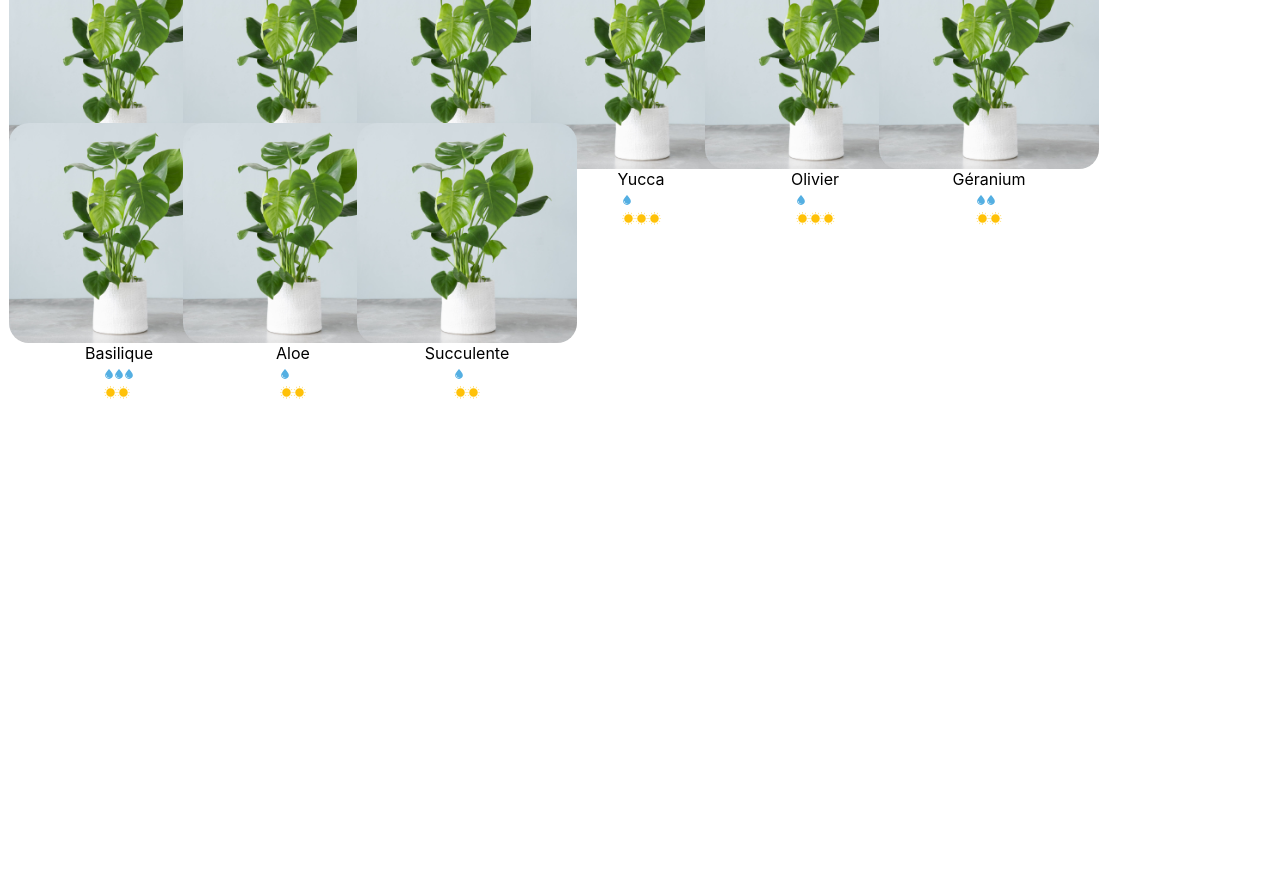
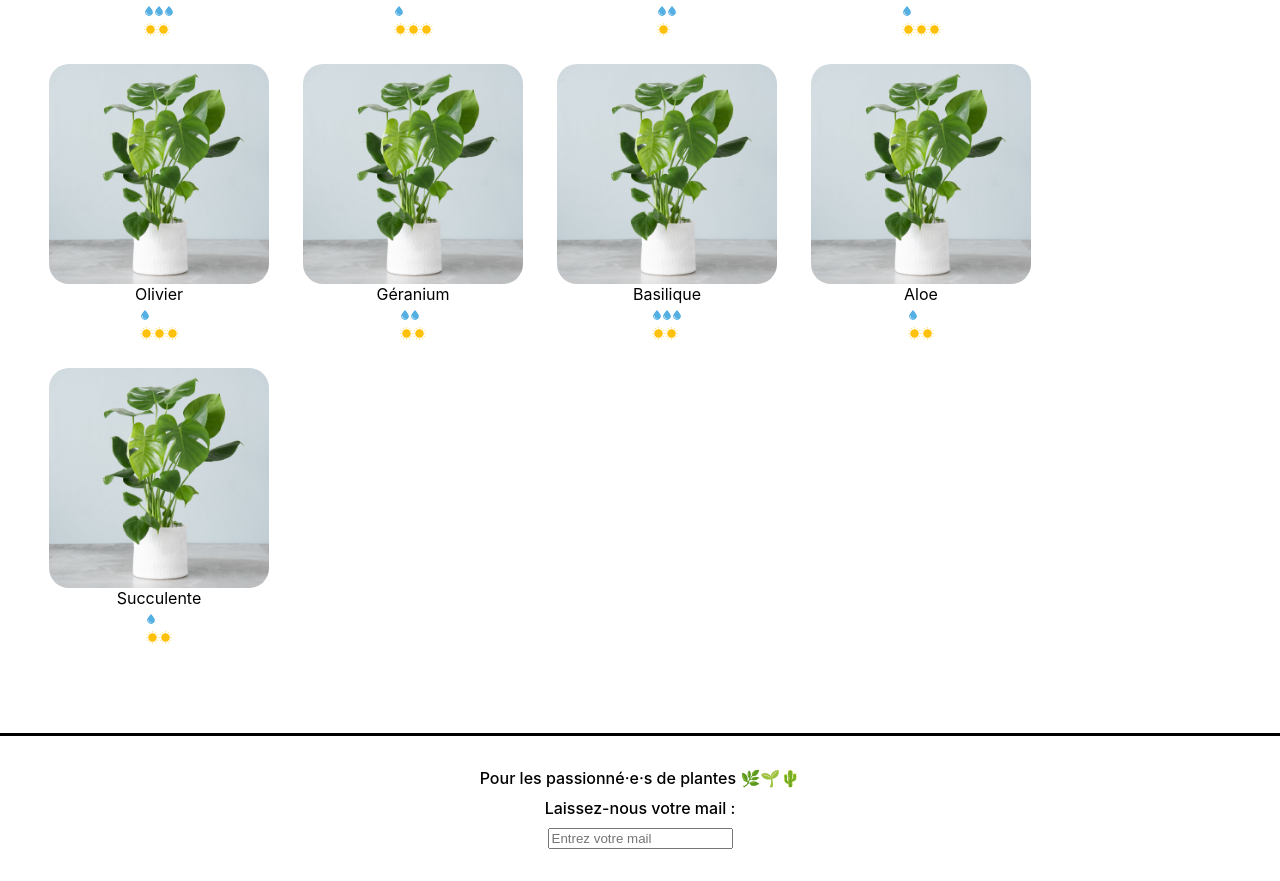
Before and after one commit to kirperov/ocr_reactjs_project_masion_jungle, a React (Create React App) app: page / in a window 1280 px wide. Shown: the part 500-1381 px from the top of the page. Before the commit the page ends 903 px from the top, so only its background shows below. Built offline with nearby package versions, Linux system fonts and the light colour scheme.

Commit message:
add footer with form, add alert for quantity water or light

```diff
--- a/src/components/App.js
+++ b/src/components/App.js
@@ -1,14 +1,22 @@
-import Banner from '../components/Banner';
-import ShoppingList from '../components/ShoppingList';
-import Cart from '../components/Cart';
+import Banner from './Banner'
+import logo from '../assets/logo.png'
+// import Cart from './Cart'
+import Footer from './Footer'
+import ShoppingList from './ShoppingList'
 
 function App() {
-  return (<div>
-      <Banner />
-      <Cart />
-      <ShoppingList />
-    </div>
-    )
+	return (
+		<div>
+			<Banner>
+				<img src={logo} alt='La maison jungle' className='lmj-logo' />
+				<h1 className='lmj-title'>La maison jungle</h1>
+			</Banner>
+
+			{/* <Cart /> */}
+			<ShoppingList />
+			<Footer />
+		</div>
+	)
 }
 
-export default App;
+export default App
--- a/src/components/CareScale.js
+++ b/src/components/CareScale.js
@@ -1,15 +1,40 @@
 import Sun from '../assets/sun.svg'
 import Water from '../assets/water.svg'
 
-function CareScale({scaleValue, careType}) {
-    const range = [1, 2, 3]
-    const scaleType = careType === 'light' ? (<img src={Sun} alt='sun-icon' />) : <img src={Water} alt='water-icon' />
+// Ici, il s'agit d'une manière de faire.
+//Vous auriez aussi pu utiliser une fonction qui retourne l'élément souhaité, ou bien faire directement des conditions
+const quantityLabel = {
+	1: 'peu',
+	2: 'modérément',
+	3: 'beaucoup'
+}
 
-    return (
-        <div>
-            {range.map((rangeElem) => scaleValue >= rangeElem ? <span key={ rangeElem.toString() }>{ scaleType }</span> : null )}
-        </div>
-    )
+function CareScale({ scaleValue, careType }) {
+	const range = [1, 2, 3]
+	const scaleType =
+		careType === 'light' ? (
+			<img src={Sun} alt='sun-icon' />
+		) : (
+			<img src={Water} alt='water-icon' />
+		)
+
+	return (
+		<div
+			onClick={() =>
+				alert(
+					`Cette plante requiert ${quantityLabel[scaleValue]} ${
+						careType === 'light' ? 'de lumière' : "d'arrosage"
+					}`
+				)
+			}
+		>
+			{range.map((rangeElem) =>
+				scaleValue >= rangeElem ? (
+					<span key={rangeElem.toString()}>{scaleType}</span>
+				) : null
+			)}
+		</div>
+	)
 }
 
 export default CareScale
--- /dev/null
+++ b/src/components/Footer.js
@@ -0,0 +1,33 @@
+import { useState } from 'react'
+import '../styles/Footer.css'
+
+function Footer() {
+	const [inputValue, setInputValue] = useState('')
+
+	function handleInput(e) {
+		setInputValue(e.target.value)
+	}
+
+	function handleBlur() {
+		if (!inputValue.includes('@')) {
+			alert("Attention, il n'y a pas d'@, ceci n'est pas une adresse valide 😥")
+		}
+	}
+
+	return (
+		<footer className='lmj-footer'>
+			<div className='lmj-footer-elem'>
+				Pour les passionné·e·s de plantes 🌿🌱🌵
+			</div>
+			<div className='lmj-footer-elem'>Laissez-nous votre mail :</div>
+			<input
+				placeholder='Entrez votre mail'
+				onChange={handleInput}
+				value={inputValue}
+				onBlur={handleBlur}
+			/>
+		</footer>
+	)
+}
+
+export default Footer
--- a/src/components/PlantItem.js
+++ b/src/components/PlantItem.js
@@ -1,9 +1,13 @@
-import  CareScale from '../components/CareScale';
-import '../styles/PlantItem.css';
+import CareScale from './CareScale'
+import '../styles/PlantItem.css'
 
-function PlantItem({id, cover, name, water, light}) {
+function handleClick(plantName) {
+	alert(`Vous voulez acheter 1 ${plantName}? Très bon choix 🌱✨`)
+}
+
+function PlantItem({ cover, name, water, light }) {
 	return (
-		<li key={id} className='lmj-plant-item'>
+		<li className='lmj-plant-item' onClick={() => handleClick}>
 			<img className='lmj-plant-item-cover' src={cover} alt={`${name} cover`} />
 			{name}
 			<div>
--- a/src/components/ShoppingList.js
+++ b/src/components/ShoppingList.js
@@ -8,15 +8,15 @@ function ShoppingList() {
 
     return (
         <div>
-            <ul>
-                {categories.map((cat) => (
-                    <li key={cat}>{cat}</li>
-                ))}
-            </ul>
+			<ul>
+				{categories.map((cat) => (
+					<li key={cat}>{cat}</li>
+				))}
+			</ul>
 
             <ul className='lmj-plant-list'>
                 {plantList.map(({id, cover, name, water, light}) => (
-                    <PlantItem id={id} cover={cover} name={name} water={water} light={light} />
+                    <PlantItem key={id} cover={cover} name={name} water={water} light={light} />
                 ))}
             </ul>
         </div>
--- /dev/null
+++ b/src/styles/Footer.css
@@ -0,0 +1,14 @@
+.lmj-footer {
+	color: black;
+	padding: 32px;
+	border-top: solid 3px black;
+	display: flex;
+	justify-content: flex-start;
+	flex-direction: column;
+	align-items: center;
+	font-weight: 500;
+}
+
+.lmj-footer-elem {
+	margin-bottom: 10px;
+}
--- a/src/styles/ShoppingList.css
+++ b/src/styles/ShoppingList.css
@@ -3,7 +3,6 @@
 	padding: 32px;
 	display: flex;
 	flex-wrap: wrap;
-
 }
 
 .lmj-plant-item {
@@ -11,7 +10,8 @@
 	border-radius: 10px;
 	height: 150px;
 	width: 150px;
-	margin: 10px;
+	margin:50px;
+	margin-bottom: 100px;
 	display: flex;
 	align-items: center;
 	justify-content: center;
```
